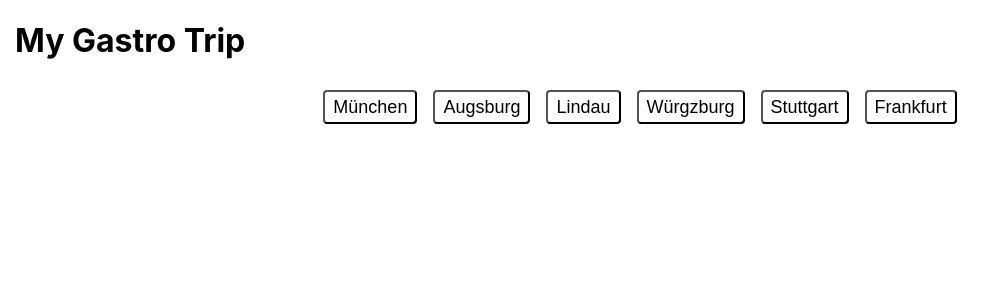
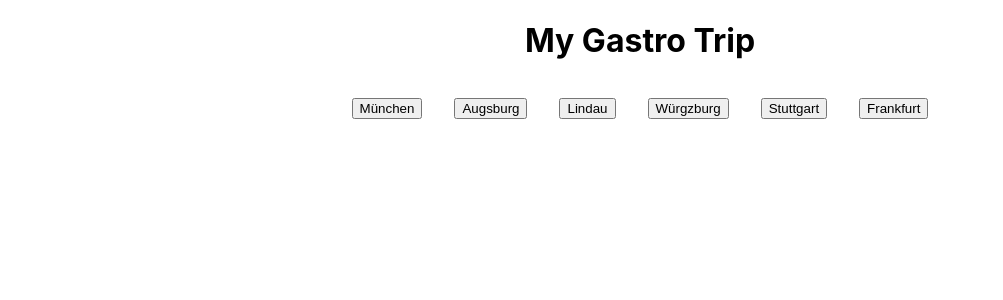
Before and after one commit to Khaanh/MyGastroTrip, a React (Create React App) app: page / in a window 1280 px wide. Shown: the top 300 px of the page, without its empty margins (0-1003 px from the left). Built offline with nearby package versions, Linux system fonts and the light colour scheme.

Commit message:
added new npm for classnames

```diff
--- a/package.json
+++ b/package.json
@@ -6,6 +6,7 @@
     "@testing-library/jest-dom": "^5.17.0",
     "@testing-library/react": "^13.4.0",
     "@testing-library/user-event": "^13.5.0",
+    "classnames": "^2.5.1",
     "react": "^18.3.1",
     "react-dom": "^18.3.1",
     "react-scripts": "5.0.1",
--- a/src/App.css
+++ b/src/App.css
@@ -1,4 +1,5 @@
 .container {
 	margin: 0 auto;
 	padding: 0 15px;
+	text-align: center;
 }
--- a/src/components/ListOfCities/ListOfCities.js
+++ b/src/components/ListOfCities/ListOfCities.js
@@ -1,5 +1,6 @@
 import { useState } from "react";
 import "./style.css";
+import classNames from "classnames";
 
 const cities = [
 	"München",
@@ -11,13 +12,22 @@ const cities = [
 ];
 
 export default function ListOfCities() {
-	const [isActive, setIsActive] = useState(false);
+	const [activeStatus, setActiveStatus] = useState(false);
+	const activeBtn = classNames({
+		"list-item": true,
+		"is-active": activeStatus,
+	});
 
 	return (
 		<ul className="list">
 			{cities.map((city) => (
 				<li className="list-item">
-					<button className={`list-btn ${isActive ? "" : isActive}`}>
+					<button
+						className={activeBtn}
+						onClick={(e) => {
+							setActiveStatus(!activeStatus);
+						}}
+					>
 						{city}
 					</button>
 				</li>
```
Also changed, not shown: 1 other file (tests, documents, lock files or other folders).
